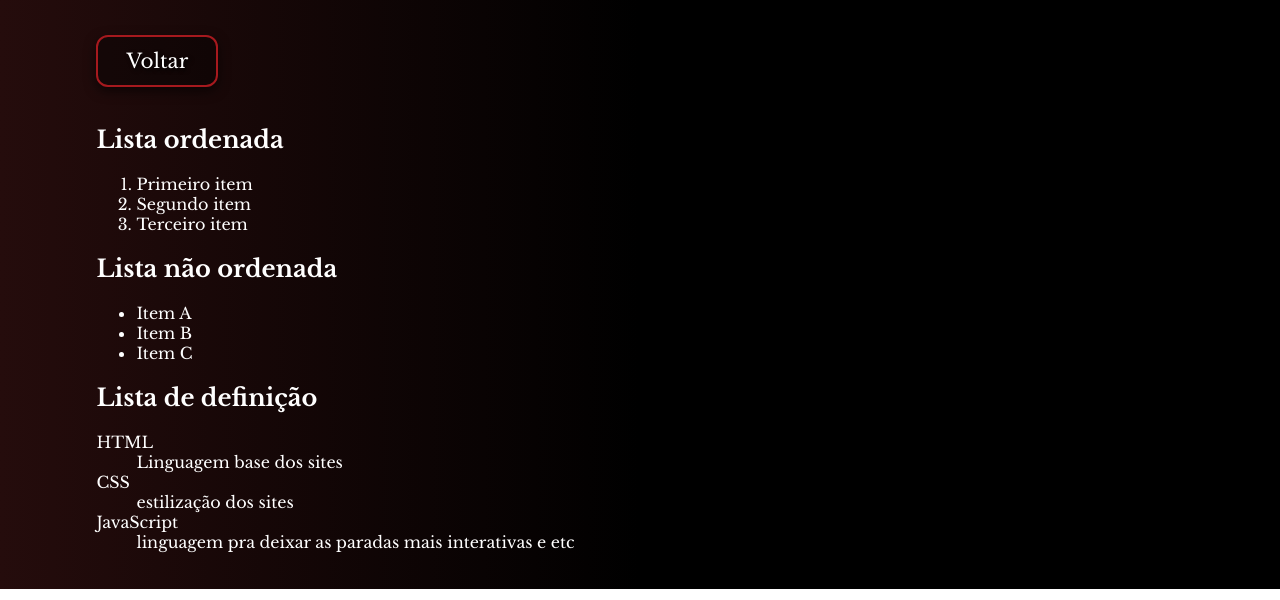
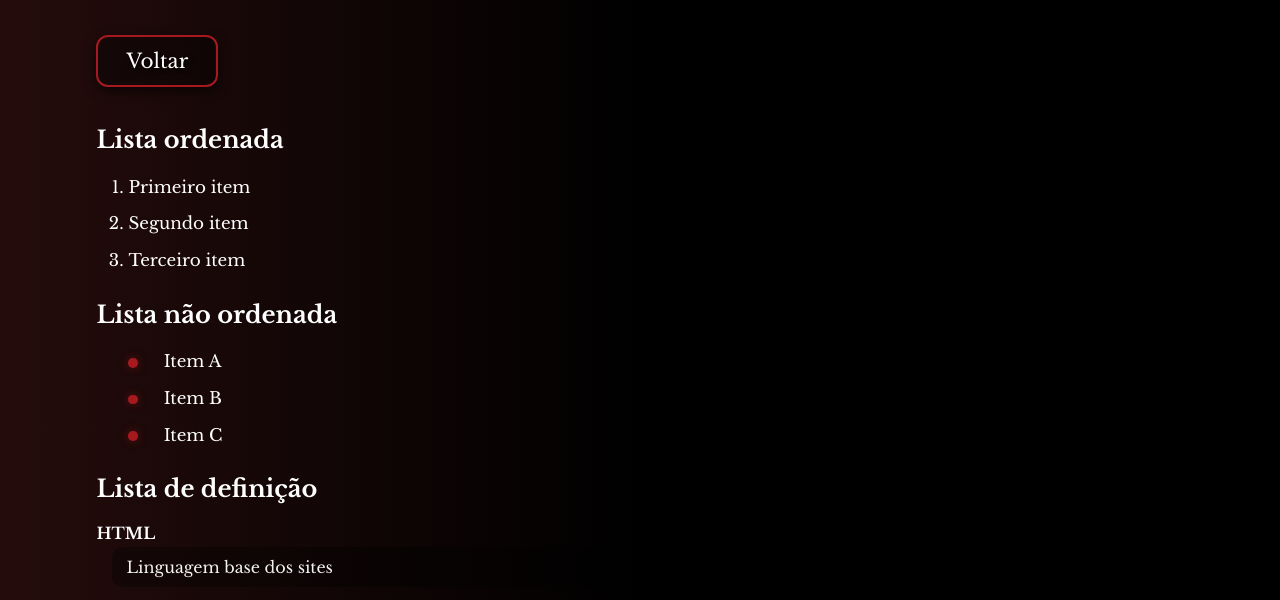
Before and after one commit to ufjf-dcc202/ufjf-dcc202-2026-1-a-atv05-MiguelYumii, a plain HTML site: page listas.html in a window 1280 px wide. Shown: the part 334-934 px from the top of the page. Drawn offline with nearby package versions, Linux system fonts and the light colour scheme.

Commit message:
arrumando o css

```diff
--- a/inicio.css
+++ b/inicio.css
@@ -230,3 +230,69 @@ body {
 .Btn_ESTILO:active {
     transform: translateY(0);
 }
+
+
+/* ======= Estilos para listas (listas.html) ======= */
+main {
+    color: #ffffff;
+}
+
+/* Base para todas as listas */
+main ol, main ul {
+    margin: 0 0 1.5rem 2rem;
+    padding: 0;
+    line-height: 1.7;
+    font-size: 1.05rem;
+}
+
+/* Lista ordenada */
+main ol {
+    list-style: decimal;
+}
+
+main ol li {
+    margin: 0.5rem 0;
+}
+
+/* Lista não ordenada com marcador personalizado */
+main ul {
+    list-style: none;
+}
+
+main ul li {
+    position: relative;
+    margin: 0.5rem 0 0.5rem 1rem;
+    padding-left: 1.2rem;
+}
+
+main ul li::before {
+    content: '';
+    width: 0.6rem;
+    height: 0.6rem;
+    background: #A6191E;
+    border-radius: 50%;
+    position: absolute;
+    left: -1rem;
+    top: 0.6rem;
+    box-shadow: 0 0 8px rgba(166,25,30,0.5);
+}
+
+/* Lista de definição */
+dl {
+    margin: 0 0 1.5rem 0;
+}
+
+dt {
+    font-weight: 700;
+    margin-top: 1rem;
+    color: #ffffff;
+}
+
+dd {
+    margin: 0.25rem 0 0.75rem 1rem;
+    background: rgba(0,0,0,0.35);
+    padding: 10px 14px;
+    border-radius: 10px;
+    color: #f2f2f2;
+    max-width: 80%;
+}
```
